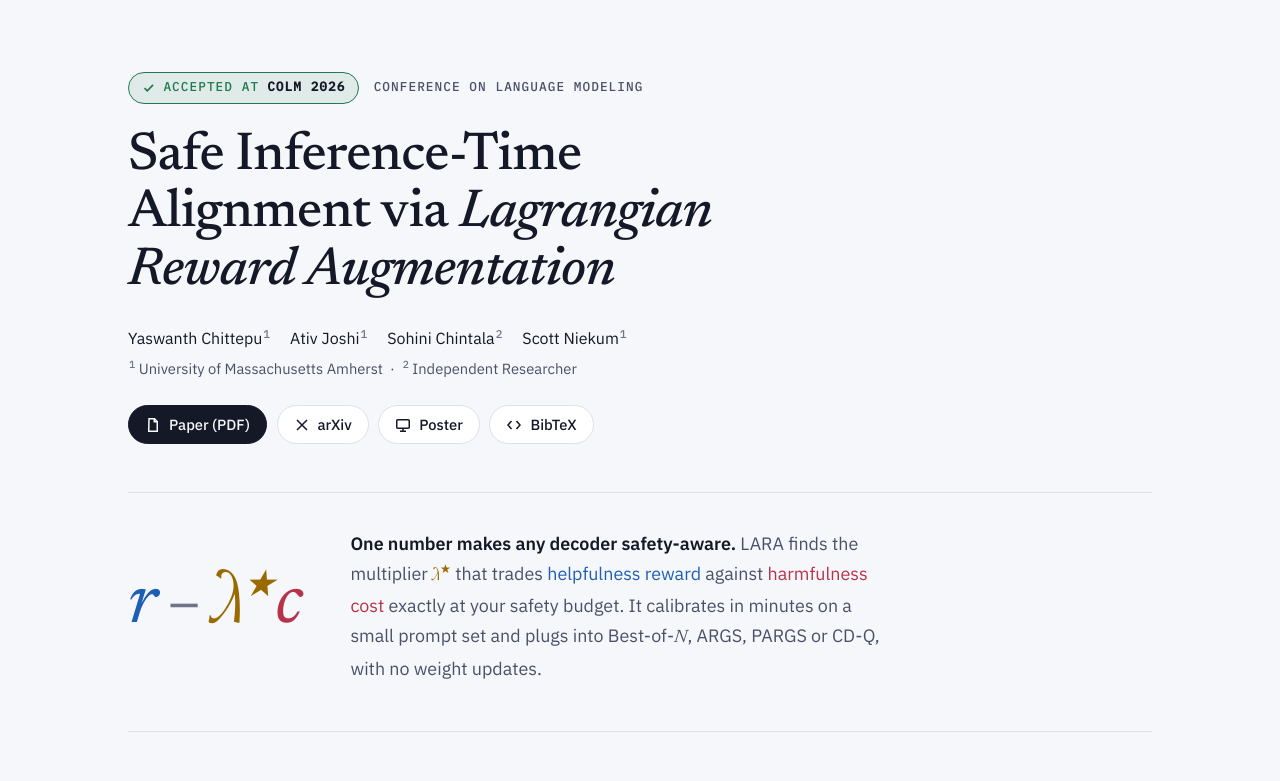
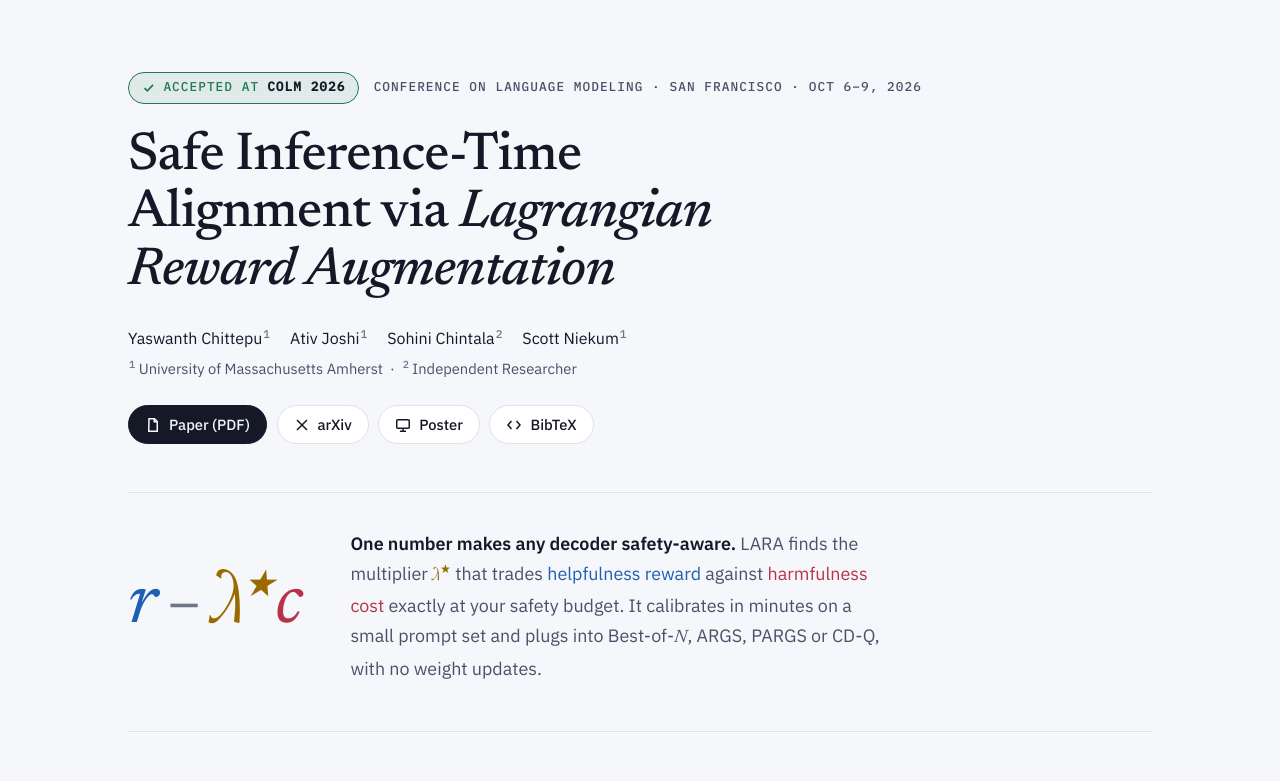
Before and after one commit to yaswanthchittepu/LARA, a plain HTML site: page index.html in a window 1280 px wide. Shown: the top 781 px of the page. Drawn offline with Linux system fonts and the light colour scheme.

Commit message:
Add COLM 2026 location and dates
Co-Authored-By: Claude Opus 5.5 (1M context) <noreply@anthropic.com>

```diff
--- a/index.html
+++ b/index.html
@@ -342,7 +342,7 @@
   <header class="hero">
     <div class="venue">
       <span class="badge"><svg viewBox="0 0 16 16" fill="none" stroke="currentColor" stroke-width="2" aria-hidden="true"><path d="M3 8.5l3.2 3L13 4.5"/></svg>Accepted at <b>COLM 2026</b></span>
-      <span>Conference on Language Modeling</span>
+      <span>Conference on Language Modeling · San Francisco · Oct 6–9, 2026</span>
     </div>
     <h1>Safe Inference-Time Alignment via <em>Lagrangian Reward Augmentation</em></h1>
     <div class="authors">
```
